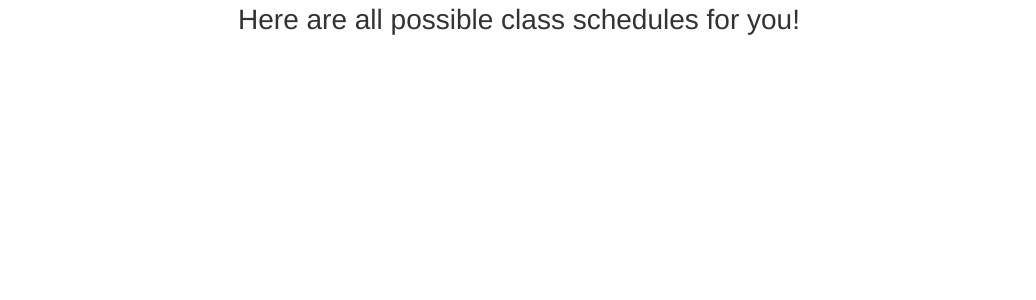
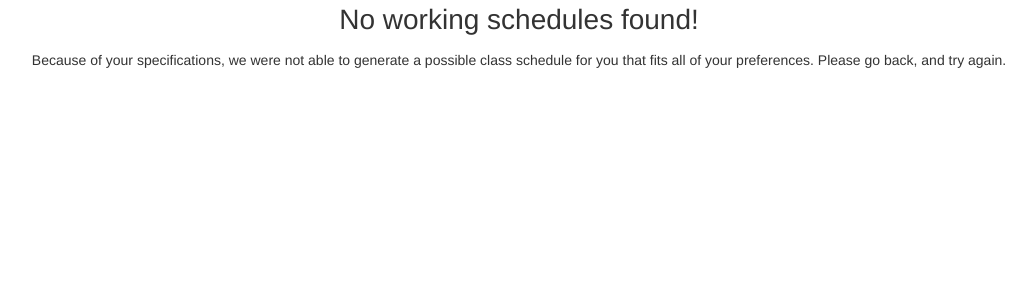
Before and after one commit to stephanienguyen314/481Project, a Flask app: template templates/generated.html in a window 1280 px wide. Shown: the top 300 px of the page, without its empty margins (121-1157 px from the left). Run offline with Flask 2, Linux system fonts and the light colour scheme; the template is opened without the code that fills it, so the values that code supplies are empty; some libraries are stand-ins or nearby versions.

Commit message:
Update generated.html

```diff
--- a/templates/generated.html
+++ b/templates/generated.html
@@ -15,9 +15,9 @@
 
 <body>
 
+    {% if collision_number == 'empty' %}
     <p style="font-size: 200%; text-align: center;">Here are all possible class schedules for you!</p>
     <div class='container' style="text-align: center;">
-
         {% for finalAnswer in finalAnswers %}
         {% for elem in finalAnswer %}
         <td>Course Title: {{ elem[0] }}</td>
@@ -27,7 +27,13 @@
         <hr style="height: 3px;background-color:dodgerblue; margin-left: auto; width:25%; margin-right: auto;">
         {% endfor %}
     </div>
-
+    {% else %}
+    <p style="font-size: 200%; text-align: center;">No working schedules found!</p>
+    <div class='container' style='text-align: center;'>
+        <p> Because of your specifications, we were not able to generate a possible class schedule for you that fits
+            all of your preferences. Please go back, and try again.</p>
+    </div>
+    {% endif %}
 </body>
 
 </html>
```
